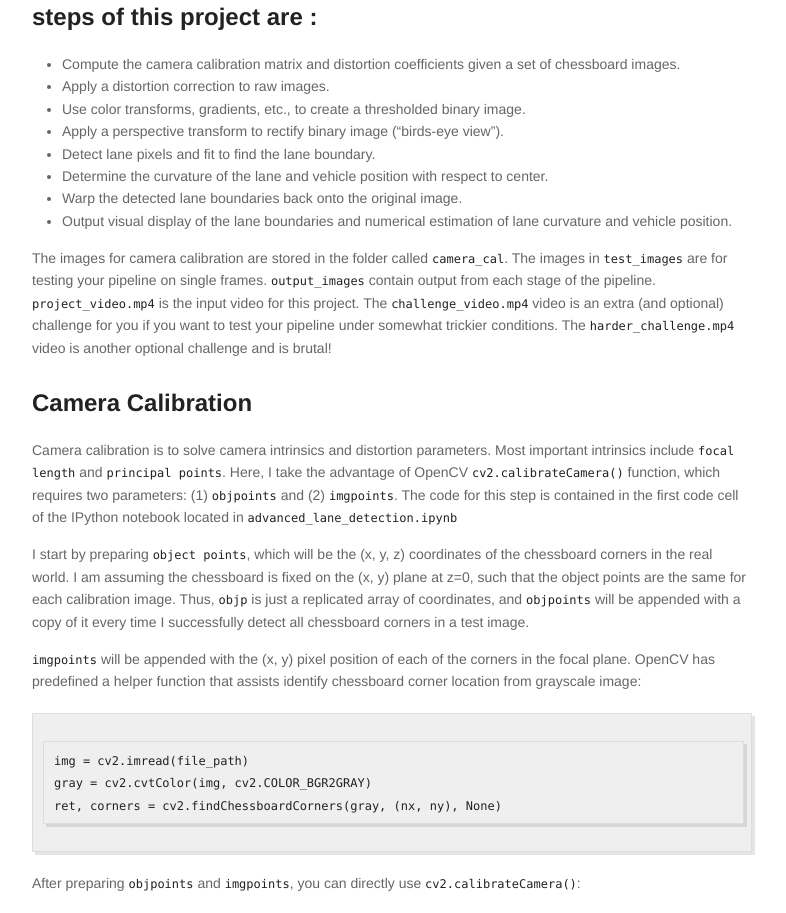
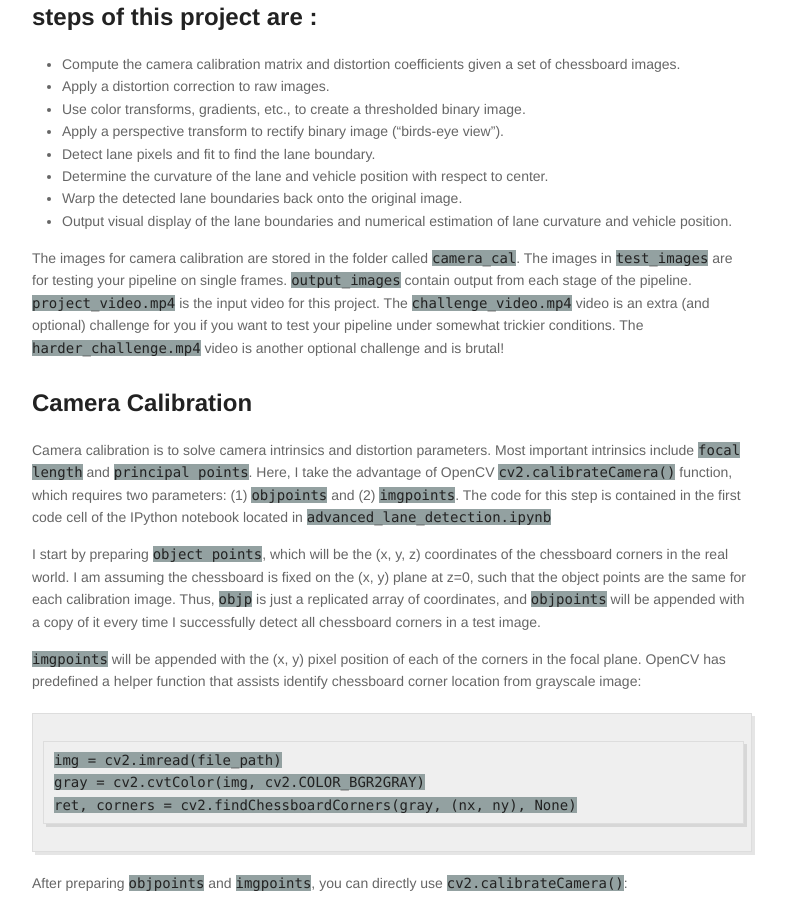
Before and after one commit to jiajuns/jiajun.github.io, a Jekyll site: the page built from _posts/2018-8-24-Advanced-Lane-Detection.md, in a window 1280 px wide. Shown: the part 371-1284 px from the top of the page, without its empty margins (248-1034 px from the left). Built offline with Jekyll 4.4.1, drawn with Linux system fonts in a browser that asks for light colours.

Commit message:
change inline code font

```diff
--- a/_sass/_highlights.scss
+++ b/_sass/_highlights.scss
@@ -16,7 +16,8 @@
 
 code {
   color: $darkerGray;
-  font:12px Monaco,Consolas,"Andale  Mono","DejaVu Sans Mono",monospace;
+  background-color:#93A1A1;
+  font:14px Monaco,Consolas,"Andale  Mono","DejaVu Sans Mono",monospace;
 }
 
 .highlight .c { color: #586E75 } /* Comment */
```
